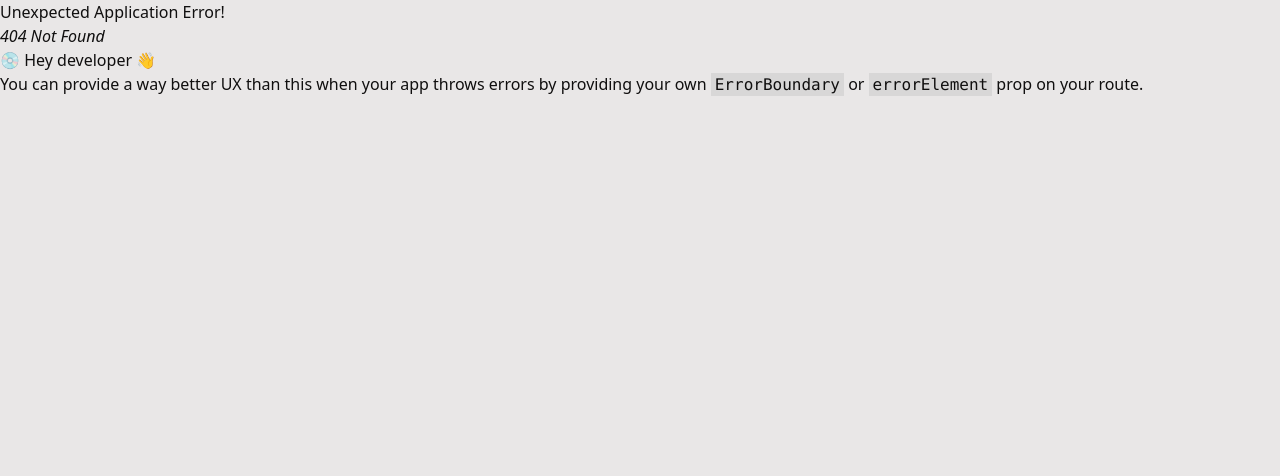
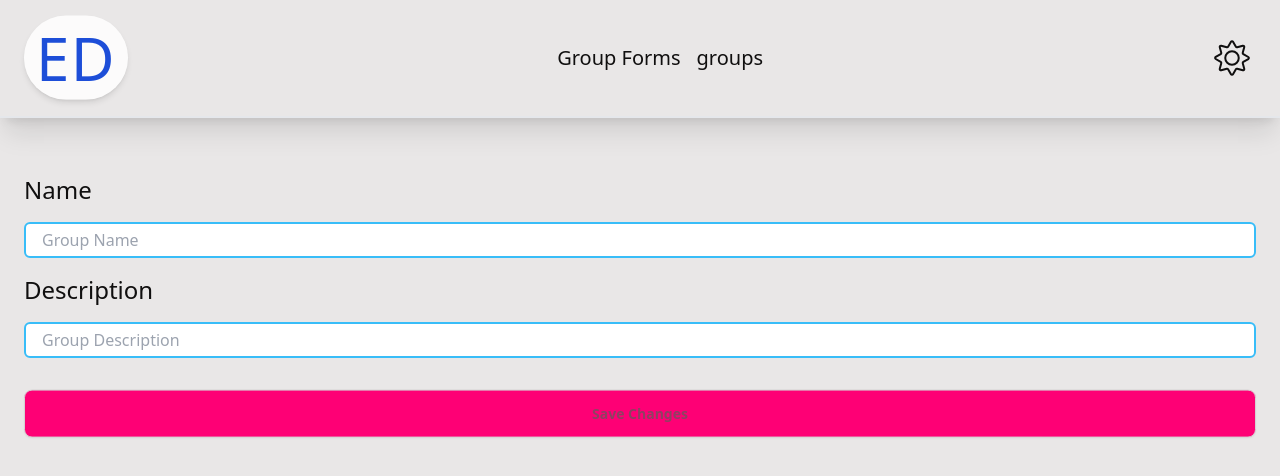
Before and after one commit to EzzEldienMohsen/groups, a React (Create React App) app: page /edit-group/1 in a window 1280 px wide. Before the commit this address had no page. Shown: the top 476 px of the page. Built offline with nearby package versions, Linux system fonts and the light colour scheme.

Commit message:
initial finish

```diff
--- a/src/components/GroupCard.js
+++ b/src/components/GroupCard.js
@@ -1,32 +1,48 @@
 import React from 'react';
 import AOS from 'aos';
 import 'aos/dist/aos.css';
+import { useDispatch } from 'react-redux';
+import {removeGroup} from "../features/groups/GroupSlice"
+import { Link } from 'react-router-dom';
 
 const GroupCard = ({ groups }) => {
-
+const dispatch =useDispatch();
+const removeGroupFromList = (groupId)=>{
+  dispatch(removeGroup({groupId}))
+}
 
   React.useEffect(() => {
     AOS.init();
     AOS.refresh();
   }, []);
   return (
-    <div className="flex flex-col justify-center items-center md:grid md:grid-cols-2 lg:flex lg:flex-row lg:flex-wrap  px-8 py-10">
+    <div className="flex flex-col justify-center items-center md:grid md:grid-cols-2 lg:flex lg:flex-row lg:flex-wrap pt-10">
       {groups.map((group) => {
         return (
           <div
             data-aos="flip-down"
             data-aos-duration="2000"
             key={group.id}
-            className="w-4/5 m-4 md:w-4/5 lg:w-2/5 bg-secondary  border-4 border-accent rounded-lg flex flex-col justify-evenly items-start h-[300px] text-md md:text-lg lg:text-xl  capitalize px-4"
+            className="w-4/5 m-4 md:w-4/5 lg:w-2/5 bg-secondary  border-4 border-accent rounded-lg flex flex-col justify-evenly items-start h-[300px]   capitalize px-4"
           >
-            <h1 className="motion mb-2">{group.name}</h1>
-            <p className=" mb-4">{group.description}</p>
+            <h1 className="motion mb-2 text-lg md:text-xl lg:text-2xl tracking-wide shadow-sm">{group.name}</h1>
+            <p className=" mb-4 text-md md:text-lg lg:text-xl">
+              {group.description}
+            </p>
             <div className="flex flex-col justify-center items-center w-full ">
-              <button className="btn btn-block text-md md:text-lg lg:text-xl bg-secondary mb-2">
+              <Link
+                to={`/edit-group/${group.id}`}
+                className="btn btn-block text-md md:text-lg lg:text-xl bg-secondary mb-2"
+              >
                 Edit
-              </button>
-              <button className="btn btn-block text-md md:text-lg lg:text-xl bg-accent mb-2">
-                Edit
+              </Link>
+              <button
+                onClick={() => {
+                  removeGroupFromList(group.id);
+                }}
+                className="btn btn-block text-md md:text-lg lg:text-xl bg-accent mb-2"
+              >
+                remove
               </button>
             </div>
           </div>
--- /dev/null
+++ b/src/pages/EditGroupForm.js
@@ -0,0 +1,60 @@
+import React, { useEffect, useState } from 'react';
+import { useDispatch, useSelector } from 'react-redux';
+import { useNavigate, useParams } from 'react-router-dom';
+import { editGroup } from '../features/groups/GroupSlice';
+import { FormRow } from '../subComponents';
+
+const EditGroupForm = () => {
+  const { id } = useParams();
+  const dispatch = useDispatch();
+  const groups = useSelector((state) => state.groups.groupsCollection);
+  const groupToEdit = groups.find((group) => group.id === id);
+const navigate = useNavigate();
+  const [group, setGroup] = useState(groupToEdit || {});
+
+  useEffect(() => {
+    if (groupToEdit) {
+      setGroup(groupToEdit);
+    }
+  }, [groupToEdit]);
+
+  const handleChange = (e) => {
+    const { name, value } = e.target;
+    setGroup({ ...group, [name]: value });
+  };
+
+  const handleSubmission = (e) => {
+    e.preventDefault();
+    dispatch(editGroup({ group }));
+    navigate('/groups');
+  };
+
+  return (
+    <form onSubmit={handleSubmission} className="px-6 py-10">
+      <FormRow
+        name="name"
+        type="text"
+        value={group.name}
+        handleChange={handleChange}
+        placeHolder="Group Name"
+        textColor="text-primary"
+      />
+      <FormRow
+        name="description"
+        type="text"
+        value={group.description}
+        handleChange={handleChange}
+        placeHolder="Group Description"
+        textColor="text-primary"
+      />
+      <button
+        type="submit"
+        className="btn my-8 btn-block text-secondary bg-primary motion"
+      >
+        Save Changes
+      </button>
+    </form>
+  );
+};
+
+export default EditGroupForm;
--- a/src/pages/GroupForm.js
+++ b/src/pages/GroupForm.js
@@ -28,7 +28,7 @@ const GroupForm = () => {
   };
 
   return (
-    <form onSubmit={handleSubmission} className="px-6 py-10 lg:h-[60vh]">
+    <form onSubmit={handleSubmission} className="px-6 py-10 ">
       <FormRow
         name="name"
         type="text"
--- a/src/pages/GroupList.js
+++ b/src/pages/GroupList.js
@@ -3,10 +3,15 @@ import { useSelector } from 'react-redux';
 import AOS from 'aos';
 import 'aos/dist/aos.css';
 import { GroupCard } from '../components';
+import { useDispatch } from 'react-redux';
+import {clearGroups} from "../features/groups/GroupSlice"
 
 const GroupList = () => {
   const { groupsCollection: groups } = useSelector((state) => state.groups);
-  console.log(groups);
+  const dispatch = useDispatch();
+  const clearTheList = ()=>{
+    dispatch(clearGroups())
+  }
   React.useEffect(() => {
     AOS.init();
     AOS.refresh();
@@ -25,7 +30,10 @@ const GroupList = () => {
     );
   } else {
     return (
-      <GroupCard groups={groups}/>
+      <div className="flex flex-col px-8">
+        <GroupCard groups={groups} />
+        <button onClick={clearTheList} className="btn btn-block bg-primary my-8 motion capitalize">clear list</button>
+      </div>
     );
   }
 };
--- a/src/pages/index.js
+++ b/src/pages/index.js
@@ -1,3 +1,4 @@
 export { default as Home } from './Home';
 export { default as GroupForm } from './GroupForm';
 export { default as GroupList } from './GroupList';
+export { default as EditGroupForm } from './EditGroupForm';
```
Also changed, not shown: src/App.js (+6 -2 lines).
